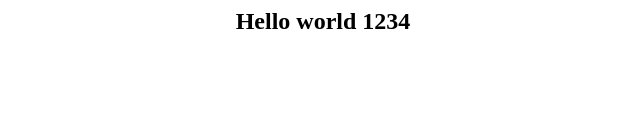
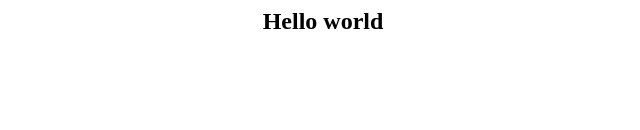
Before and after one commit to PrashantMohite1/devops-project-001, a plain HTML site: page index.html in a window 1280 px wide. Shown: the top 130 px of the page, without its empty margins (317-957 px from the left). Drawn offline with Linux system fonts and the light colour scheme.

Commit message:
Update index.html

```diff
--- a/index.html
+++ b/index.html
@@ -3,6 +3,6 @@
 <title> Prashant mohite's project-01  </title>
 </head>
 <body style = "background-image:url('images/github3.jpg'); background-size: 100%">
-<h2 ALIGN=CENTER>Hello world 1234</h2>
+<h2 ALIGN=CENTER>Hello world </h2>
 </body>
 </html>
```
